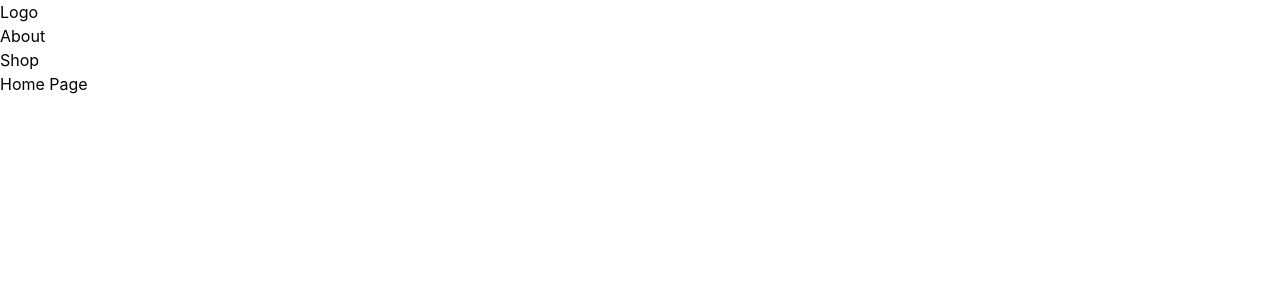
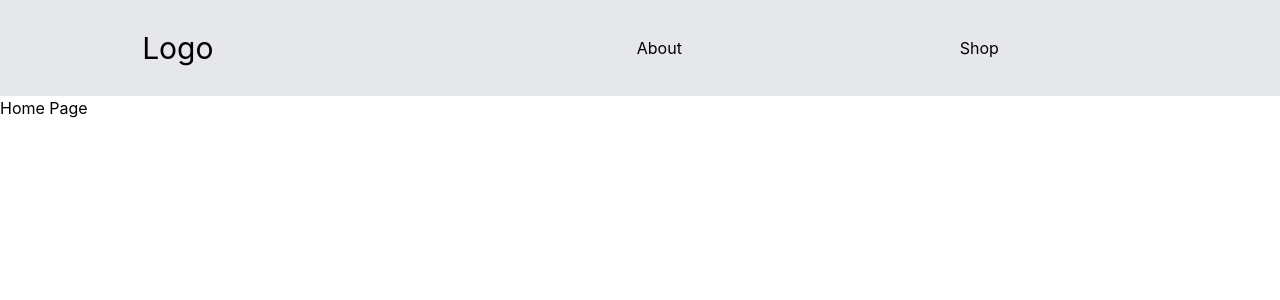
Before and after one commit to ametthapa/Routing-React, a React (Create React App) app: page / in a window 1280 px wide. Shown: the top 300 px of the page. Built offline with nearby package versions, Linux system fonts and the light colour scheme.

Commit message:
SIngle Product Page

```diff
--- a/package.json
+++ b/package.json
@@ -14,11 +14,11 @@
     "web-vitals": "^1.1.2"
   },
   "scripts": {
-    "start": "react-scripts start",
+    "start": "craco start",
 
-     "build": "react-scripts build",
+    "build": "craco build",
 
-     "test": "react-scripts test",
+    "test": "craco test",
     "eject": "react-scripts eject"
   },
   "eslintConfig": {
--- a/src/App.js
+++ b/src/App.js
@@ -1,6 +1,9 @@
 import About from './components/About'
 import Shop from './components/Shop'
 import Nav from './components/Nav'
+import SingleProduct from './components/SingleProduct'
+
+import './index.css';
 
 import { BrowserRouter as Router, Route, Switch } from 'react-router-dom'
 
@@ -11,8 +14,9 @@ function App() {
         <Nav />
         <Switch>
           <Route path="/" exact component={Home} />
-          <Route path='/about' component={About} />
-          <Route path='/shop' component={Shop} />
+          <Route path='/about' exact component={About} />
+          <Route path='/shop' exact component={Shop} />
+          <Route path='/shop/:id' component={ SingleProduct } />
           </Switch>
       </div>
     </Router>
--- a/src/components/About.jsx
+++ b/src/components/About.jsx
@@ -1,7 +1,4 @@
-
-
-
-function About() {
+const About= () =>{
   return (
     <div>
       <h1>About Page</h1>
--- a/src/components/Nav.jsx
+++ b/src/components/Nav.jsx
@@ -1,16 +1,14 @@
 import { Link } from 'react-router-dom'
 
 
-function Nav() {
-  const navStyle = {
-    color: 'white',
-  };
+const Nav= () =>{
+
   return (
-    <div>
-        <h3><Link to='/'>Logo</Link></h3>
-        <ul>
-            <li><Link to='/about'>About</Link></li>
-            <li><Link to='/shop'>Shop</Link></li>
+    <div className="flex justify-around bg-gray-200 h-24 items-center">
+        <h3 className="text-3xl"><Link to='/'>Logo</Link></h3>
+        <ul className="flex justify-around w-2/4 items-center">
+            <li className="hover:text-red-300"><Link to='/about'>About</Link></li>
+            <li className="hover:text-red-300"><Link to='/shop'>Shop</Link></li>
         </ul>
 
     </div>
--- a/src/components/Shop.jsx
+++ b/src/components/Shop.jsx
@@ -1,5 +1,5 @@
 import React, { useState, useEffect } from "react";
-
+import {Link} from 'react-router-dom';
 
 // inital render
 
@@ -18,7 +18,7 @@ const Shop = () => {
   // skip
   const fetchItems = async () => {
     setFetching(true);
-    const data = await fetch("https://fakestoreapi.com/products?limit=10");
+    const data = await fetch("https://fakestoreapi.com/products?limit=12");
     const apiItems = await data.json();
 
     setItems(apiItems);
@@ -36,25 +36,32 @@ const Shop = () => {
 
 
 
+
   // not skip
   return (
     <div>
-      <h1>Shop Page</h1>
+      <h1 className="text-3xl font-bold">Shop Page</h1>
+      <div className="grid md:grid-cols-3 sm:grid-cols-1 px-24">
         {items.map((item) => {
           return (
-          <div>
+            <Link to={`/shop/${item.id}`}>
+              <div className="p-4 w-3/4" key={item.id}>
                   <img
                     alt={item.title}
                     style={{ height: 200, width: 200 }}
                     src={item.image}
                   />
+
                   <h4>{item.title}</h4>
                   <h3 style={{ fontWeight: "bold", color: "tomato" }}>
                     Rs. {item.price}
                   </h3>
+
               </div>
+            </Link>
           );
         })}
+      </div>
     </div>
   );
 };
--- /dev/null
+++ b/src/components/SingleProduct.jsx
@@ -0,0 +1,53 @@
+import React, { useState, useEffect } from "react";
+
+
+// inital render
+
+// whenever we call hooks component re-render
+
+const SingleProduct = ( match ) => {
+  // skip
+  const [item, setItem] = useState([]);
+  const [fetching, setFetching] = useState(false);
+
+  // skip
+  useEffect(() => {
+    fetchItem();
+  }, );
+
+  // skip
+  const fetchItem = async () => {
+      setFetching(true);
+      const data = await fetch(`https://fakestoreapi.com/products/${match.params.id}`);
+
+      const singleProduct = await data.json();
+
+      setItem(singleProduct);
+      setFetching(false);
+  };
+
+  // not skip
+  if (fetching === true) {
+    return <div>Loading...</div>;
+  }
+
+  // not skip
+  console.log(item)
+
+
+
+
+  // not skip
+  return (
+    <div>
+      <h1 className="text-3xl font-bold">Product Detaiils</h1>
+      {/* {item.map((item) => {
+          return (
+            <div> {item.name} </div>
+          )
+      }) } */}
+    </div>
+  );
+};
+
+export default SingleProduct;
```
Lines whose indentation alone changed are shown as unchanged.
